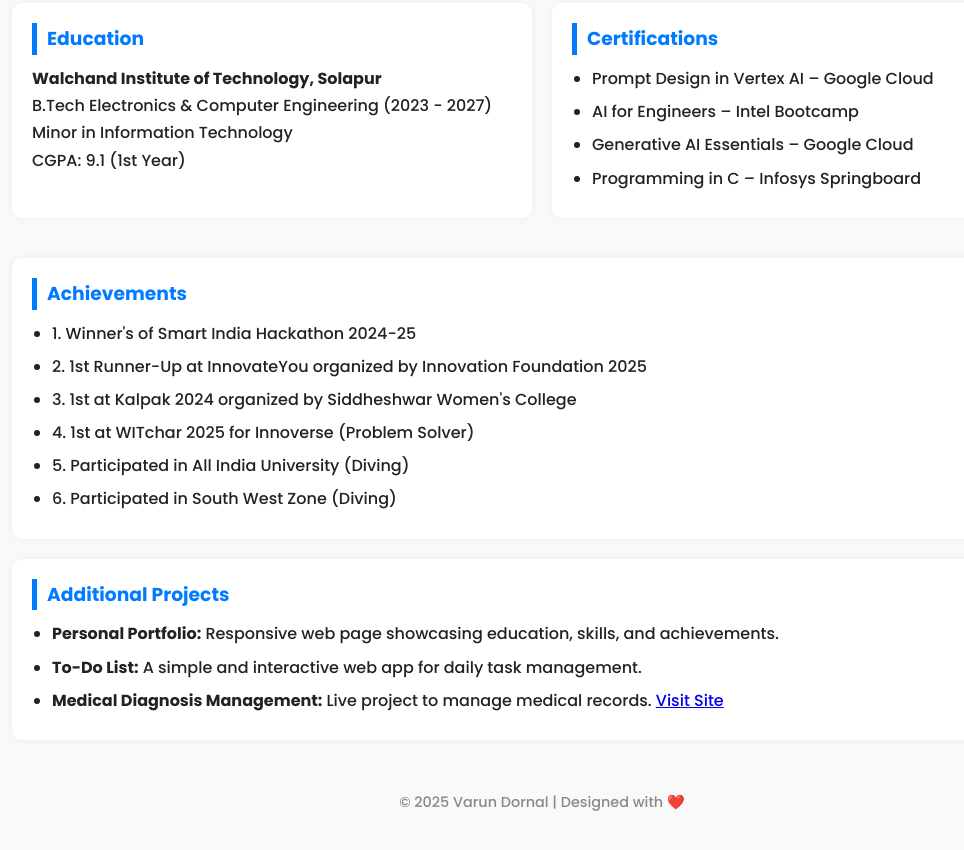
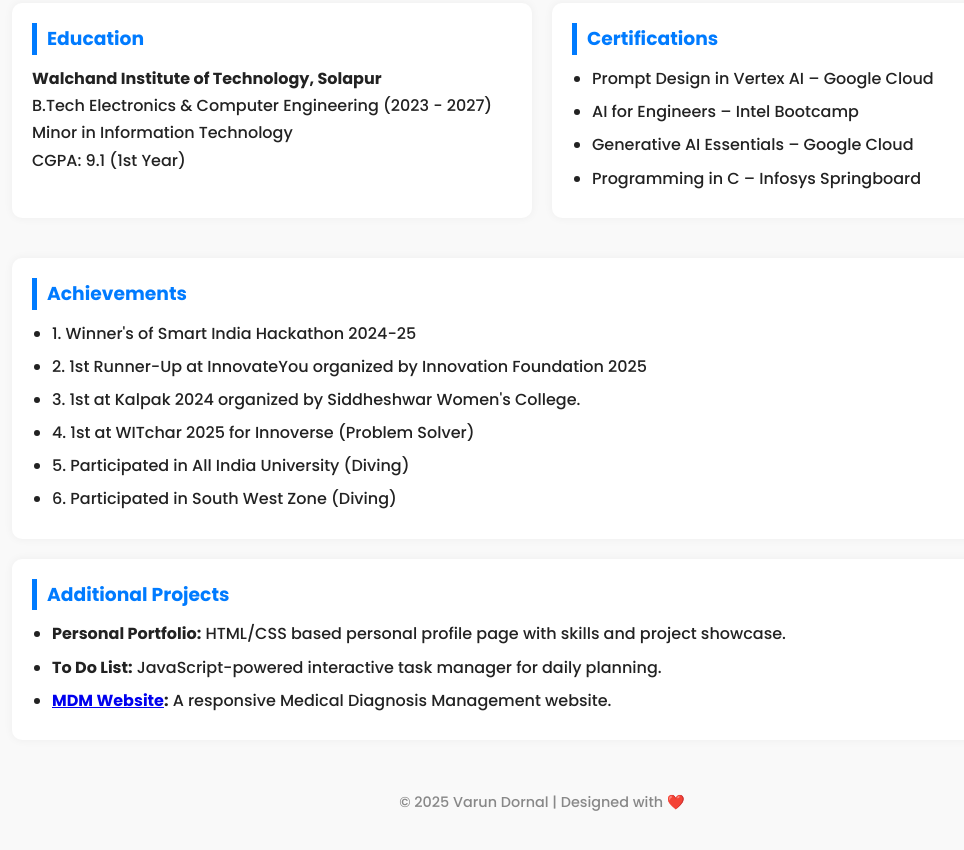
Before and after one commit to Varunsd7/mywebsite, a plain HTML site: page index.html in a window 1280 px wide. Shown: the part 704-1554 px from the top of the page, without its empty margins (98-1062 px from the left). Drawn offline with Linux system fonts and the light colour scheme.

Commit message:
Update index.html

```diff
--- a/index.html
+++ b/index.html
@@ -173,7 +173,7 @@
       <ul>
         <li>1. Winner's of Smart India Hackathon 2024-25</li>
         <li>2. 1st Runner-Up at InnovateYou organized by Innovation Foundation 2025</li>
-        <li>3. 1st at Kalpak 2024 organized by Siddheshwar Women's College</li>
+        <li>3. 1st at Kalpak 2024 organized by Siddheshwar Women's College.</li>
         <li>4. 1st at WITchar 2025 for Innoverse (Problem Solver)</li>
         <li>5. Participated in All India University (Diving)</li>
         <li>6. Participated in South West Zone (Diving)</li>
@@ -183,9 +183,9 @@
     <div class="section">
       <h3>Additional Projects</h3>
       <ul>
-        <li><strong>Personal Portfolio:</strong> Responsive web page showcasing education, skills, and achievements.</li>
-        <li><strong>To-Do List:</strong> A simple and interactive web app for daily task management.</li>
-        <li><strong>Medical Diagnosis Management:</strong> Live project to manage medical records. <a href="https://varunsd7.github.io/Mdm-Wensite/" target="_blank">Visit Site</a></li>
+        <li><strong>Personal Portfolio:</strong> HTML/CSS based personal profile page with skills and project showcase.</li>
+        <li><strong>To Do List:</strong> JavaScript-powered interactive task manager for daily planning.</li>
+        <li><strong><a href="https://varunsd7.github.io/Mdm-Wensite/" target="_blank">MDM Website</a>:</strong> A responsive Medical Diagnosis Management website.</li>
       </ul>
     </div>
 
```
